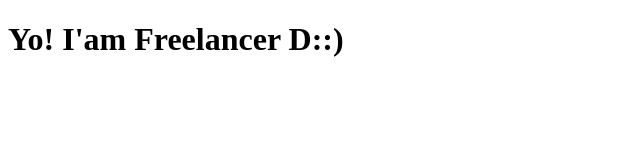
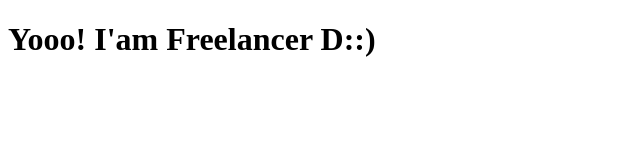
Before and after one commit to Aspix84/myFirstPrj, a plain HTML site: page index.html in a window 1280 px wide. Shown: the whole page, without its empty margins (0-640 px from the left). Drawn offline with Linux system fonts and the light colour scheme.

Commit message:
h1-modify

```diff
--- a/index.html
+++ b/index.html
@@ -6,6 +6,6 @@
     <title>first Web document</title>
 </head>
 <body>
-    <h1>Yo! I'am Freelancer D::)</h1>
+    <h1>Yooo! I'am Freelancer D::)</h1>
 </body>
 </html>
```
